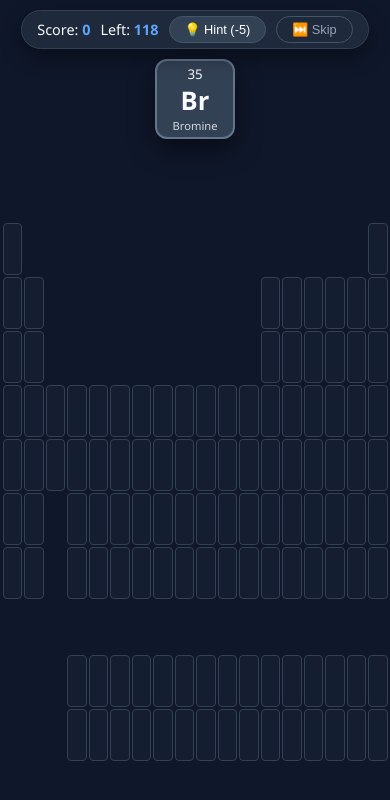
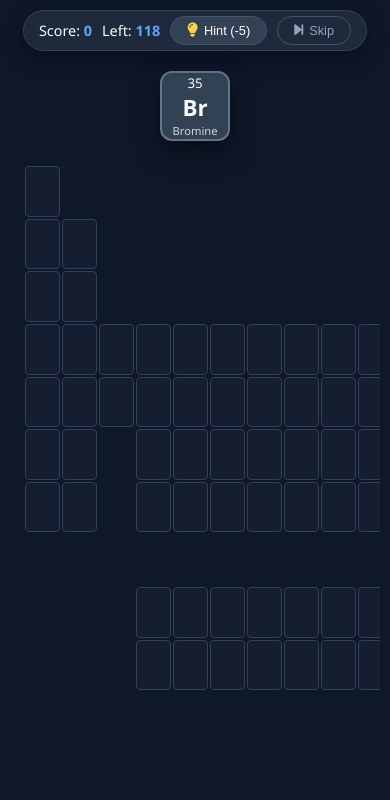
Before and after one commit to dhirendra-dev/PeriodicTable, a plain HTML site: page index.html in a window 390 px wide. Drawn offline with Linux system fonts and the light colour scheme.

Commit message:
Update index.html

```diff
--- a/index.html
+++ b/index.html
@@ -2,8 +2,9 @@
 <html lang="en">
 <head>
     <meta charset="UTF-8">
-    <meta name="viewport" content="width=device-width, initial-scale=1.0">
+    <meta name="viewport" content="width=device-width, initial-scale=1.0, maximum-scale=1.0, user-scalable=no">
     <title>Periodic Table Master</title>
+    <link rel="stylesheet" href="https://cdnjs.cloudflare.com/ajax/libs/font-awesome/6.4.0/css/all.min.css">
     <style>
         :root {
             --bg: #0f172a; --card: #1e293b; --text: #f8fafc; --border: #334155;
@@ -12,28 +13,28 @@
             --noble: #7c3aed; --lanthanide: #d946ef; --actinide: #ec4899;
         }
 
-        * { box-sizing: border-box; }
+        * { box-sizing: border-box; touch-action: manipulation; }
 
         body, html {
             margin: 0; padding: 0; height: 100vh; width: 100vw;
             background: var(--bg); color: var(--text);
             font-family: 'Segoe UI', Roboto, Helvetica, Arial, sans-serif;
-            overflow: hidden; /* No scrolling */
+            overflow: hidden; /* Locks vertical scrolling */
         }
 
         .game-container {
             display: flex; flex-direction: column;
             height: 100%; width: 100%; padding: 10px;
-            align-items: center; justify-content: space-between;
+            align-items: center; justify-content: flex-start;
         }
 
         /* Stats & Controls Bar */
         .top-bar {
-            display: flex; gap: 20px; align-items: center;
-            background: var(--card); padding: 8px 25px;
+            display: flex; gap: 20px; align-items: center; justify-content: center;
+            background: var(--card); padding: 8px 25px; margin-bottom: 15px;
             border-radius: 50px; border: 1px solid var(--border);
             box-shadow: 0 8px 20px rgba(0,0,0,0.4);
-            z-index: 10;
+            z-index: 10; flex-wrap: wrap;
         }
 
         .stat-item { font-size: 0.9rem; font-weight: 500; }
@@ -41,15 +42,19 @@
 
         .btn {
             background: #334155; color: white; border: 1px solid #475569;
-            padding: 5px 15px; border-radius: 20px; cursor: pointer;
+            padding: 6px 16px; border-radius: 20px; cursor: pointer;
             font-size: 0.8rem; transition: all 0.2s;
+            display: flex; align-items: center; gap: 6px; /* Aligns icons properly */
         }
+        .btn i { font-size: 0.9rem; }
         .btn:hover { background: #475569; transform: translateY(-1px); }
         .btn-skip { background: #1e293b; color: #94a3b8; }
+        .btn-hint { color: #fcd34d; } /* Gives the hint icon a yellowish tint */
 
         /* Element Spawner */
         #element-source {
             height: 100px; display: flex; align-items: center; justify-content: center;
+            margin-bottom: 10px; flex-shrink: 0;
         }
 
         .draggable-element {
@@ -58,34 +63,42 @@
             display: flex; flex-direction: column; align-items: center; justify-content: center;
             cursor: grab; box-shadow: 0 10px 25px rgba(0,0,0,0.5);
             animation: popIn 0.3s cubic-bezier(0.175, 0.885, 0.32, 1.275);
+            transition: border-color 0.2s;
         }
         .draggable-element:active { cursor: grabbing; }
         .draggable-element strong { font-size: 1.6rem; }
-        .draggable-element span { font-size: 0.7rem; opacity: 0.8; }
+        .draggable-element span { font-size: 0.7rem; opacity: 0.8; text-align: center;}
 
-        /* The Grid */
+        /* The Grid & Responsive Wrapper */
         .table-wrap {
-            flex: 1; display: flex; align-items: center; justify-content: center;
-            width: 100%;
+            flex: 1; display: flex;
+            align-items: flex-start; justify-content: flex-start;
+            width: 100%; overflow-x: auto; overflow-y: hidden;
+            padding-bottom: 20px;
+        }
+
+        @media (min-width: 900px) {
+            .table-wrap { justify-content: center; align-items: center; }
         }
 
         .grid {
             display: grid;
-            grid-template-columns: repeat(18, min(5vw, 48px));
-            grid-template-rows: repeat(10, min(8vh, 52px));
-            gap: 4px;
+            grid-template-columns: repeat(18, clamp(35px, 4vw, 50px));
+            grid-template-rows: repeat(10, clamp(40px, 6vh, 52px));
+            gap: 4px; padding: 0 15px;
+            min-width: max-content;
         }
 
         .slot {
             background: rgba(30, 41, 59, 0.4); border: 1px solid var(--border);
             border-radius: 4px; display: flex; align-items: center; justify-content: center;
-            font-size: min(1.8vw, 0.75rem); transition: 0.2s;
+            font-size: clamp(0.65rem, 1.5vw, 0.85rem); transition: 0.2s; cursor: pointer;
         }
         .slot.empty { border: none; background: transparent; pointer-events: none; }
         .slot.drag-over { background: rgba(255,255,255,0.15); border-color: #fff; transform: scale(1.05); }
 
         /* Spacer Row */
-        .slot[data-row="8"] { height: 15px; }
+        .slot[data-row="8"] { height: 15px; border: none; }
 
         /* Element Colors */
         .alkali { background: var(--alkali); } .alkaline { background: var(--alkaline); }
@@ -94,7 +107,7 @@
         .noble { background: var(--noble); } .lanthanide { background: var(--lanthanide); }
         .actinide { background: var(--actinide); }
 
-        .filled { animation: celebrate 0.5s ease; border: none; font-weight: bold; color: white; }
+        .filled { animation: celebrate 0.5s ease; border: none; font-weight: bold; color: white; cursor: default; }
         .hint-pulse { animation: pulse 0.6s infinite alternate; border: 2px solid white !important; z-index: 5; }
 
         @keyframes popIn { from { transform: scale(0.5); opacity: 0; } to { transform: scale(1); opacity: 1; } }
@@ -102,9 +115,11 @@
         @keyframes celebrate { 0% { transform: scale(1); } 50% { transform: scale(1.3); } 100% { transform: scale(1); } }
 
         /* Mobile Adjustments */
-        @media (max-width: 800px) {
+        @media (max-width: 600px) {
             .grid { gap: 2px; }
-            .top-bar { gap: 10px; padding: 5px 15px; }
+            .top-bar { gap: 10px; padding: 5px 15px; margin-bottom: 5px; }
+            .draggable-element { width: 70px; height: 70px; }
+            .draggable-element strong { font-size: 1.4rem; }
         }
     </style>
 </head>
@@ -114,8 +129,12 @@
     <div class="top-bar">
         <div class="stat-item">Score: <strong id="score">0</strong></div>
         <div class="stat-item">Left: <strong id="remaining">118</strong></div>
-        <button class="btn" id="hint-btn">💡 Hint (-5)</button>
-        <button class="btn btn-skip" id="skip-btn">⏭️ Skip</button>
+        <button class="btn" id="hint-btn">
+            <i class="fa-solid fa-lightbulb btn-hint"></i> Hint (-5)
+        </button>
+        <button class="btn btn-skip" id="skip-btn">
+            <i class="fa-solid fa-forward-step"></i> Skip
+        </button>
     </div>
 
     <div id="element-source"></div>
@@ -132,6 +151,8 @@
     ];
 
     let score = 0, current = null, pool = [...elements];
+    let isMobileSelected = false;
+
     const grid = document.getElementById('grid'), source = document.getElementById('element-source'),
           scoreEl = document.getElementById('score'), remEl = document.getElementById('remaining'),
           hintBtn = document.getElementById('hint-btn'), skipBtn = document.getElementById('skip-btn');
@@ -151,6 +172,7 @@
                     slot.addEventListener('dragenter', () => slot.classList.add('drag-over'));
                     slot.addEventListener('dragleave', () => slot.classList.remove('drag-over'));
                     slot.addEventListener('drop', handleDrop);
+                    slot.addEventListener('click', handleMobileClick);
                 }
                 grid.appendChild(slot);
             }
@@ -160,10 +182,12 @@
 
     function spawn() {
         if (!pool.length) {
-            source.innerHTML = "<h2>Mission Accomplished! 🏆</h2>";
+            // Replaced trophy emoji with FontAwesome trophy icon
+            source.innerHTML = "<h2 style='display: flex; align-items: center; gap: 10px;'>Mission Accomplished! <i class='fa-solid fa-trophy' style='color: #fbbf24;'></i></h2>";
             return;
         }
-        // Pick a random element from the remaining pool
+
+        isMobileSelected = false;
         const idx = Math.floor(Math.random() * pool.length);
         current = pool.splice(idx, 1)[0];
         remEl.innerText = pool.length + 1;
@@ -176,36 +200,49 @@
             </div>
         `;
 
-        document.getElementById('current-atom').addEventListener('dragstart', (e) => {
+        const atomEl = document.getElementById('current-atom');
+
+        atomEl.addEventListener('dragstart', (e) => {
             e.dataTransfer.setData('text', current.id);
         });
+
+        atomEl.addEventListener('click', () => {
+            isMobileSelected = true;
+            atomEl.style.borderColor = '#fbbf24';
+            atomEl.style.boxShadow = '0 0 15px rgba(251, 191, 36, 0.5)';
+        });
+    }
+
+    function processPlacement(slotElement) {
+        if (parseInt(slotElement.dataset.row) === current.row && parseInt(slotElement.dataset.col) === current.col) {
+            slotElement.classList.add('filled', current.cat);
+            slotElement.innerHTML = `<span>${current.symbol}</span>`;
+            slotElement.style.pointerEvents = 'none';
+            score += 10; scoreEl.innerText = score;
+            spawn();
+        } else {
+            slotElement.style.background = "#450a0a";
+            setTimeout(() => slotElement.style.background = "", 500);
+        }
     }
 
     function handleDrop(e) {
         this.classList.remove('drag-over');
-        const droppedId = e.dataTransfer.getData('text');
+        processPlacement(this);
+    }
 
-        if (parseInt(this.dataset.row) === current.row && parseInt(this.dataset.col) === current.col) {
-            this.classList.add('filled', current.cat);
-            this.innerHTML = `<span>${current.symbol}</span>`;
-            this.style.pointerEvents = 'none';
-            score += 10; scoreEl.innerText = score;
-            spawn();
-        } else {
-            // Error feedback
-            this.style.background = "#450a0a";
-            setTimeout(() => this.style.background = "", 500);
+    function handleMobileClick() {
+        if (isMobileSelected && current) {
+            processPlacement(this);
         }
     }
 
-    // Skip Button: Put back in pool and spawn another
     skipBtn.addEventListener('click', () => {
         if (!current) return;
         pool.push(current);
         spawn();
     });
 
-    // Hint Button
     hintBtn.addEventListener('click', () => {
         if (!current) return;
         const target = Array.from(document.querySelectorAll('.slot')).find(s =>
```
